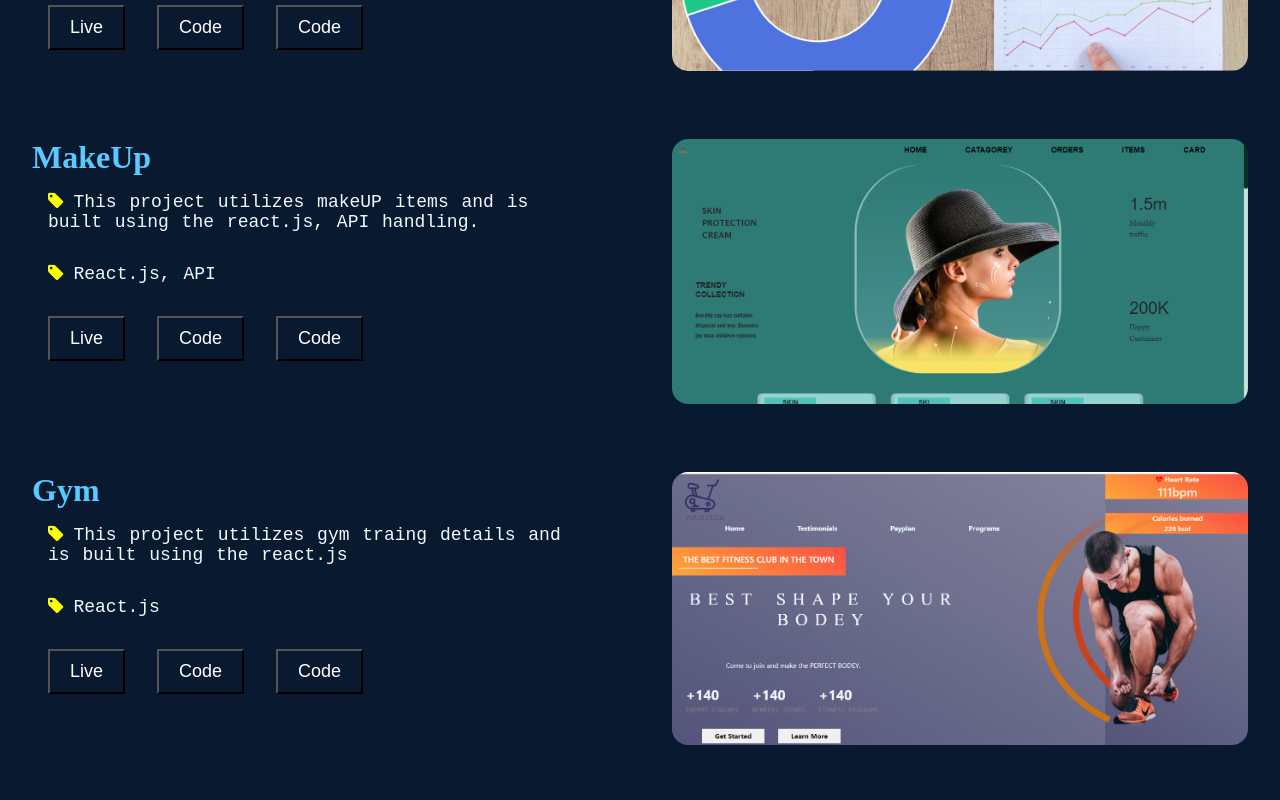
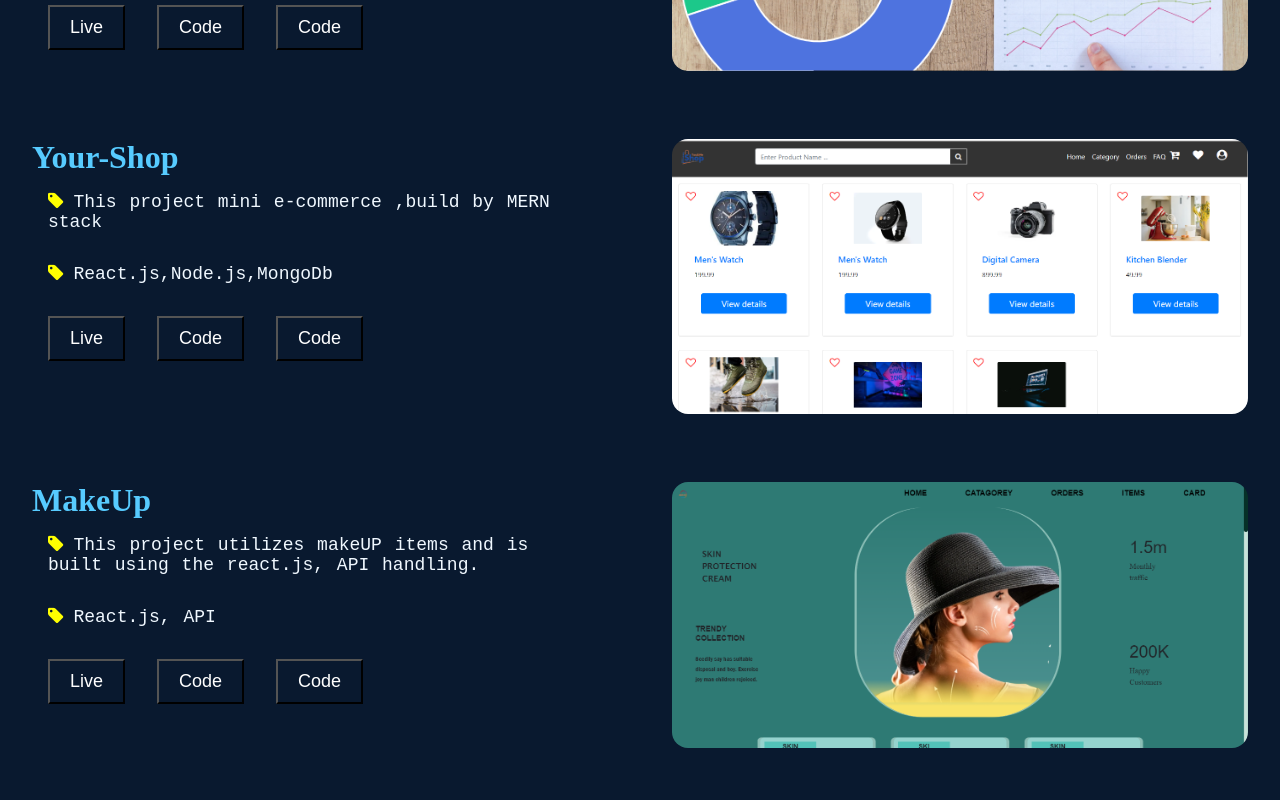
Before and after one commit to Kar-thik-m/portfollio, a React (Vite) app: page / in a window 1280 px wide. Shown: the part 1700-2500 px from the top of the page. Built offline with nearby package versions, Linux system fonts and the light colour scheme.

Commit message:
add projects

```diff
--- a/src/component/Projects/ProjectData.js
+++ b/src/component/Projects/ProjectData.js
@@ -1,6 +1,7 @@
 import item from "../../assets/item.png";
 import makeup from "../../assets/makeup.png";
 import gym from "../../assets/gym.png";
+import ec from "../../assets/ec.png"
 export const ProjectData = () => {
     return [
         {
@@ -8,26 +9,36 @@ export const ProjectData = () => {
             Projectname: "ItemStore",
             use: "This project utilizes an item store and is built using the MERN stack (MongoDB, Express.js, React.js, Node.js), JWT authentication, and Bootstrap for styling.",
             tools: "MongoDB, Express.js, React.js, Node.js",
-            url: "https://genuine-crisp-4071d8.netlify.app/login",
+            url: "https://65fac0b767b8920316054e0a--fantastic-piroshki-19ce1e.netlify.app/login",
             code1:"https://github.com/Kar-thik-m/frontend-itemcatalog",
             code2:"https://github.com/Kar-thik-m/capstone-backend",
             image: item,
         },
         {
             id: 2,
+            Projectname: "Your-Shop",
+            use: "This project mini e-commerce ,build by MERN stack",
+            tools: "React.js,Node.js,MongoDb",
+            url: "https://e-commerce-frontend-dbs3.onrender.com/",
+            code1:"https://github.com/Kar-thik-m/e-commerce/tree/main/frontend",
+            code2:"https://github.com/Kar-thik-m/e-commerce/tree/main/backend",
+            image:ec,
+        },
+        {
+            id: 3,
             Projectname: "MakeUp",
             use: "This project utilizes makeUP items and is built using the react.js, API handling.",
             tools: "React.js, API",
-            url: "https://spontaneous-marigold-31eaa9.netlify.app/",
+            url: "https://65fac15de29da802eb47c39a--coruscating-mandazi-d94083.netlify.app/",
             code1:"https://github.com/Kar-thik-m/make-up",
             image: makeup,
         },
         {
-            id: 3,
+            id: 4,
             Projectname: "Gym",
             use: "This project utilizes gym traing details and is built using the react.js",
             tools: "React.js",
-            url: "https://stellular-blini-885c73.netlify.app/",
+            url: "https://65fac1dd9541b8036c61232f--stellular-liger-81bee6.netlify.app/",
             code1:"https://github.com/Kar-thik-m/sample",
             image:gym,
         }
```
Also changed, not shown: src/assets/ec.png (added).
